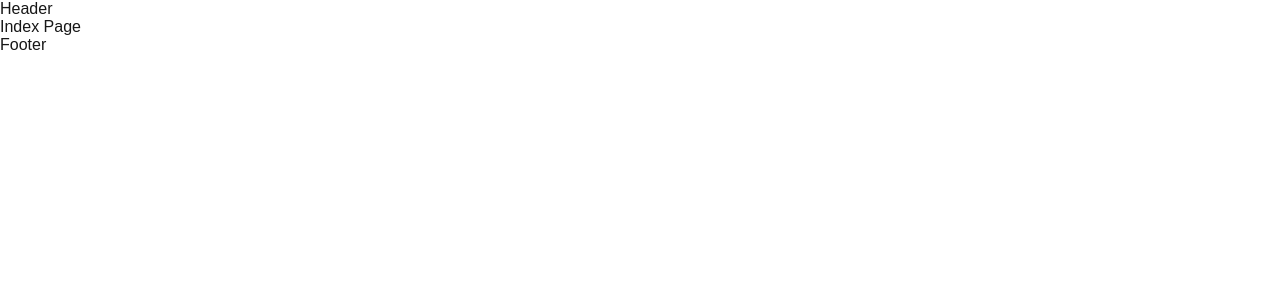
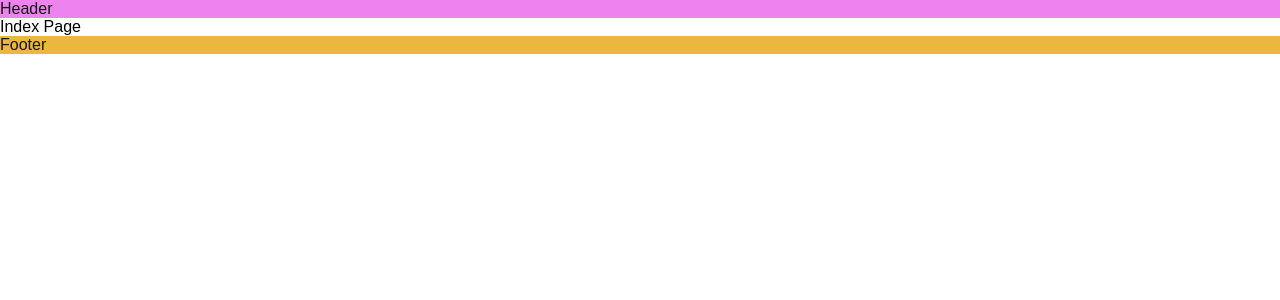
Before and after one commit to RichoAlbertTio/sb-nextjs-pages-router, a Next.js app: page / in a window 1280 px wide. Shown: the top 300 px of the page. Built offline with nearby package versions, Linux system fonts and the light colour scheme.

Commit message:
Styling Pages Router Part 1

```diff
--- a/layout/index.tsx
+++ b/layout/index.tsx
@@ -1,5 +1,7 @@
 import Head from "next/head";
 import { Geist, Geist_Mono } from "next/font/google";
+import styles from "@/styles/Home.module.css";
+
 const geistSans = Geist({
   variable: "--font-geist-sans",
   subsets: ["latin"],
@@ -29,9 +31,16 @@ export default function RootLayout(
         <link rel="icon" href="/favicon.ico" />
       </Head>
       <div className={`${geistSans.variable} ${geistMono.variable}`}>
-        <div>Header</div>
-        <div>{children}</div>
-        <div>Footer</div>
+        {/* cara akses style global */}
+        {/* style global ini di render sama misal header = header */}
+        <div className="header">Header</div>
+        {/* cara akses style module */}
+        {/* cara akses id namun tidak di sarankan */}
+        <div id={styles.main}>{children}</div>
+        {/* cara akses style module */}
+        {/* style module ini di render sama unique footer = akan du generate berbeda namanya */}
+        <div className={styles.footer}>Footer</div>
+
       </div>
     </>
   );
--- a/styles/Home.module.css
+++ b/styles/Home.module.css
@@ -166,3 +166,13 @@ a.secondary {
     filter: invert();
   }
 }
+
+
+.footer {
+  background-color: rgb(233, 184, 60);
+}
+
+#main {
+  background-color: #fff;
+  color: black;
+}
--- a/styles/globals.css
+++ b/styles/globals.css
@@ -40,3 +40,7 @@ a {
     color-scheme: dark;
   }
 }
+
+.header {
+  background-color: violet;
+}
```
